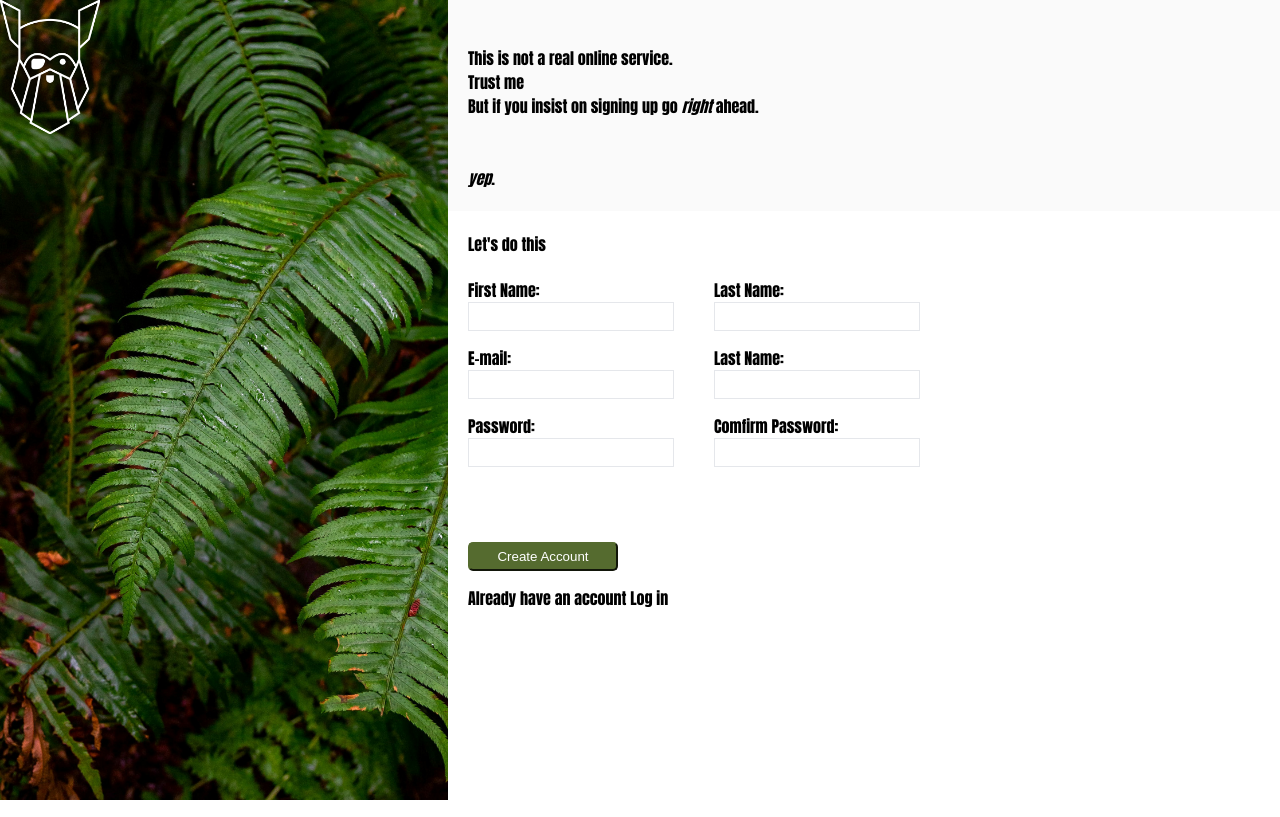
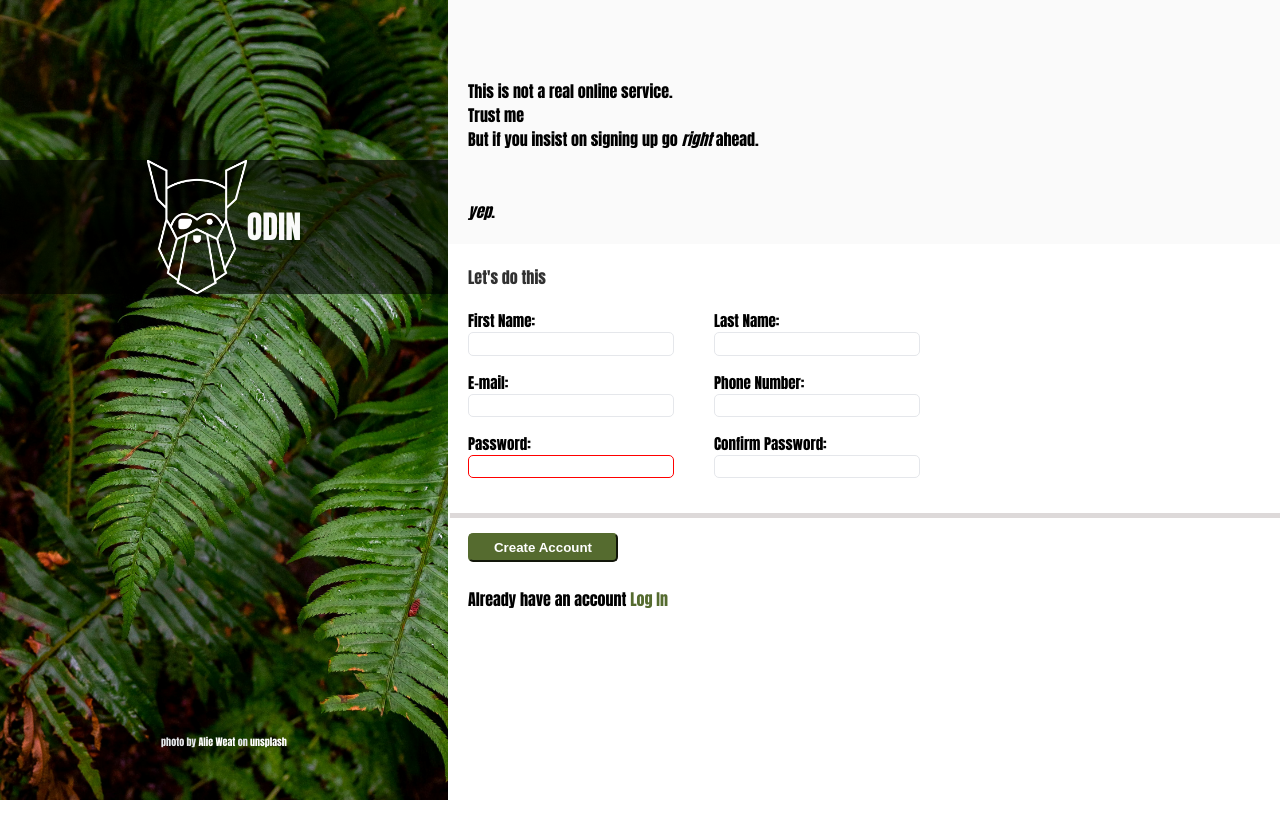
Before and after one commit to raidah06/SignUp, a plain HTML site: page index.html in a window 1280 px wide. Drawn offline with Linux system fonts and the light colour scheme.

Commit message:
finished image

```diff
--- a/index.html
+++ b/index.html
@@ -10,7 +10,14 @@
     <div class="contain">
         <!-- side section -->
         <div class="side-section">
-            <img class="odin" src="odin-lined.png" alt="">
+            <div class="image">
+                <img class="odin" src="odin-lined.png" alt="">
+                <h1>ODIN</h1>
+            </div>
+            <div class="footer">
+                photo by <a href="">Alie Weat</a> on <a href="">unsplash</a>
+            </div>
+
         </div>
         <div class="main-section">
             <div class="header">
@@ -39,23 +46,24 @@
                             <input type="email" id="email"name=email>
 
                             <label for="password">Password:</label>
-                            <input type="password" id="password"name=password>
+                            <input type="password" id="password"name=password required>
+                            <p id="error"></p>
 
                         </div>
                         <div class="formDiv">
                             <label for="lname">Last Name:</label>
                             <input type="text" id="lname"name=lname>
 
-                            <label for="phone">Last Name:</label>
+                            <label for="phone">Phone Number:</label>
                             <input type="tel" id="lname"name=lname>
 
-                            <label for="cpassword">Comfirm Password:</label>
+                            <label for="cpassword">Confirm Password:</label>
                             <input type="password" id="cpassword"name=cpassword>
                         </div>
                     </div>
                     <div class="create">
                         <button type="submit">Create Account</button>
-                        <div class="login-text">Already have an account Log in</div>
+                        <div class="login-text">Already have an account <a href="">Log In</a></div>
                     </div>
                 </form>
             </div>
--- a/main.js
+++ b/main.js
@@ -0,0 +1,8 @@
+let password=document.querySelector("#password").value;
+let confirmPassword=document.querySelector("#cpassword").value;
+
+let error =document.querySelector("#error");
+
+if (password!=confirmPassword){
+    error.innerHTML="passwords dont match"
+}
--- a/style.css
+++ b/style.css
@@ -24,9 +24,12 @@ body{
 
     background-repeat:no-repeat;
     background-size:cover;
-
+    display:flex;
+    flex-direction:column;
+    align-items:center;
 }
 .header{
+    margin-top: 45px;
     height:33vh;
 
 }
@@ -35,6 +38,8 @@ h4{
 }
 .blur{
     width:100%;
+    color:rgb(49, 49, 49);
+    margin-bottom:0;
 }
 .formContain{
     background-color: white;
@@ -45,36 +50,74 @@ h4{
 }
 .form{
     display:flex;
-    height:33vh;
+    height:28vh;
+    box-shadow: 2px 5px rgb(221, 217, 217);
 
 }
 .formDiv{
     display:flex;
     flex-direction:column;
-    margin:0px 20px;
+    margin:20px 20px;
 }
 input{
     margin-bottom: 15px;
     border:1px solid#e5e7eb;
     width:200px;
     height:25px;
+    border-radius:5px;
+}
+input:invalid{
+    border:1px solid red;
+
+}
+label{
+    font-size:15px;
+}
+#error{
+    color:red;
+    font-size:10px;
+    margin:0;
 }
 .create{
+
     display:flex;
     flex-direction:column;
-    margin-left:20px;
+    margin:20px;
     height:33vh;
 }
 .create button{
     width:150px;
     color:white;
+    font-weight:bold;
     padding:5px;
     background-color: darkolivegreen;
     border-color:darkolivegreen ;
     border-radius: 5px;
-    margin-bottom: 15px;
+    margin-bottom: 25px;
+}
+.image{
+    margin-top: 20vh;
+    display:flex;
+    align-items: center;
+    color:#fafafa;
+    font-weight: bold;
+    background: rgb(0, 0, 0,0.6);
+    width:100%;
+    justify-content: center;
 }
 .odin{
     width:100px;
     height:auto;
 }
+a{
+    text-decoration: none;
+    color:darkolivegreen;
+}
+.footer{
+    padding-top: 55vh;
+    color:#e5e7eb;
+    font-size:10px;
+}
+.footer a{
+    color:white;
+}
```
